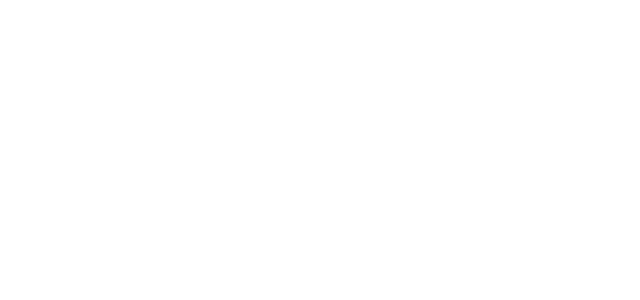
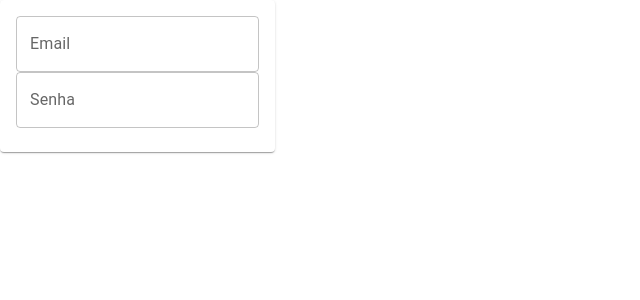
Before and after one commit to Kyoudan/front-itinerario-usuario, a React (Vite) app: page /login in a window 1280 px wide. Shown: the top 300 px of the page, without its empty margins (0-640 px from the left). Built offline with nearby package versions, Linux system fonts and the light colour scheme; a web font is replaced by a local one.

Commit message:
add: pagina de login

```diff
--- a/src/pages/Login/index.tsx
+++ b/src/pages/Login/index.tsx
@@ -1,3 +1,20 @@
+import * as React from "react";
+import Box from "@mui/material/Box";
+import TextField from "@mui/material/TextField";
+import Card from "@mui/material/Card";
+import CardContent from "@mui/material/CardContent";
+import Button from "@mui/material/Button";
+
+
 export const Login = () => {
-  return <div></div>;
+  return (
+    <div>
+      <Card sx={{ maxWidth: 275 }}>
+        <CardContent>
+          <TextField id="outlined-basic" label="Email" variant="outlined" />
+          <TextField id="outlined-basic" label="Senha" variant="outlined" />
+        </CardContent>
+      </Card>
+    </div>
+  );
 };
```
Also changed, not shown: src/pages/Login/style.ts (added).
